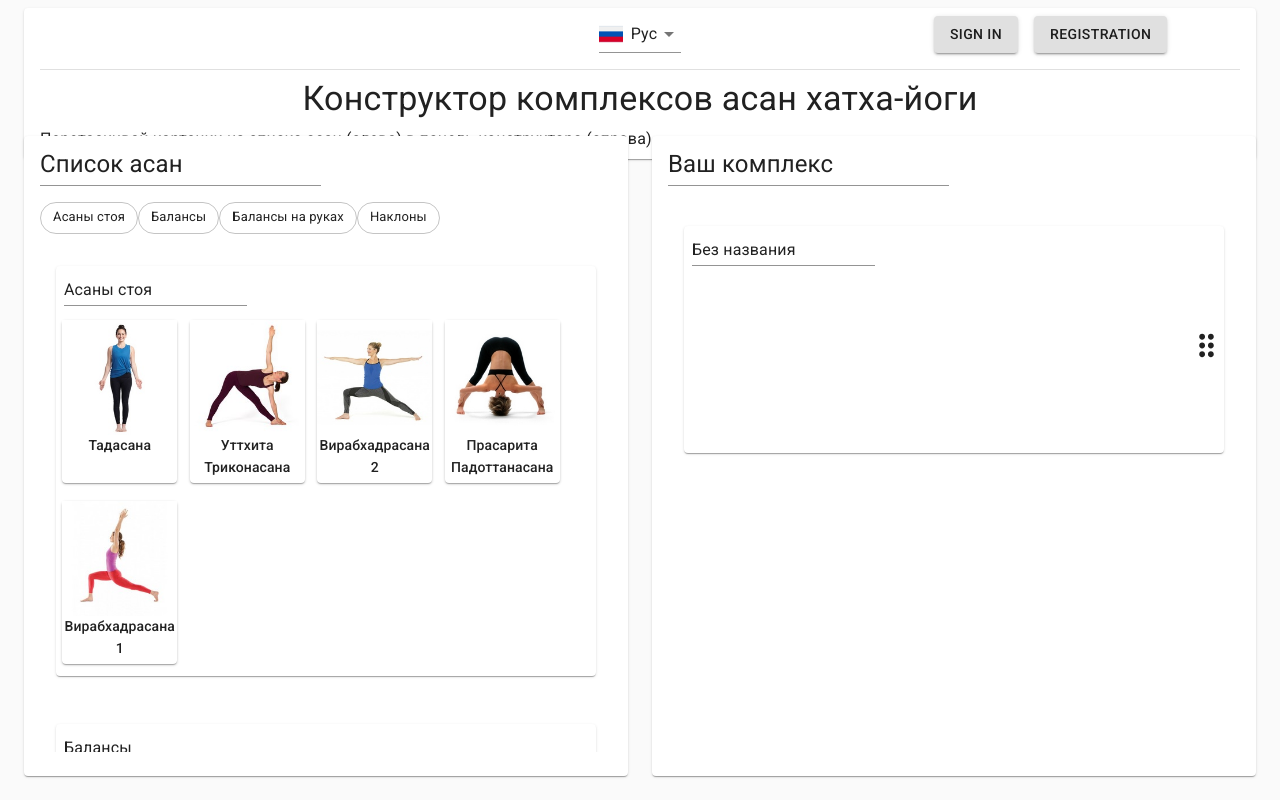
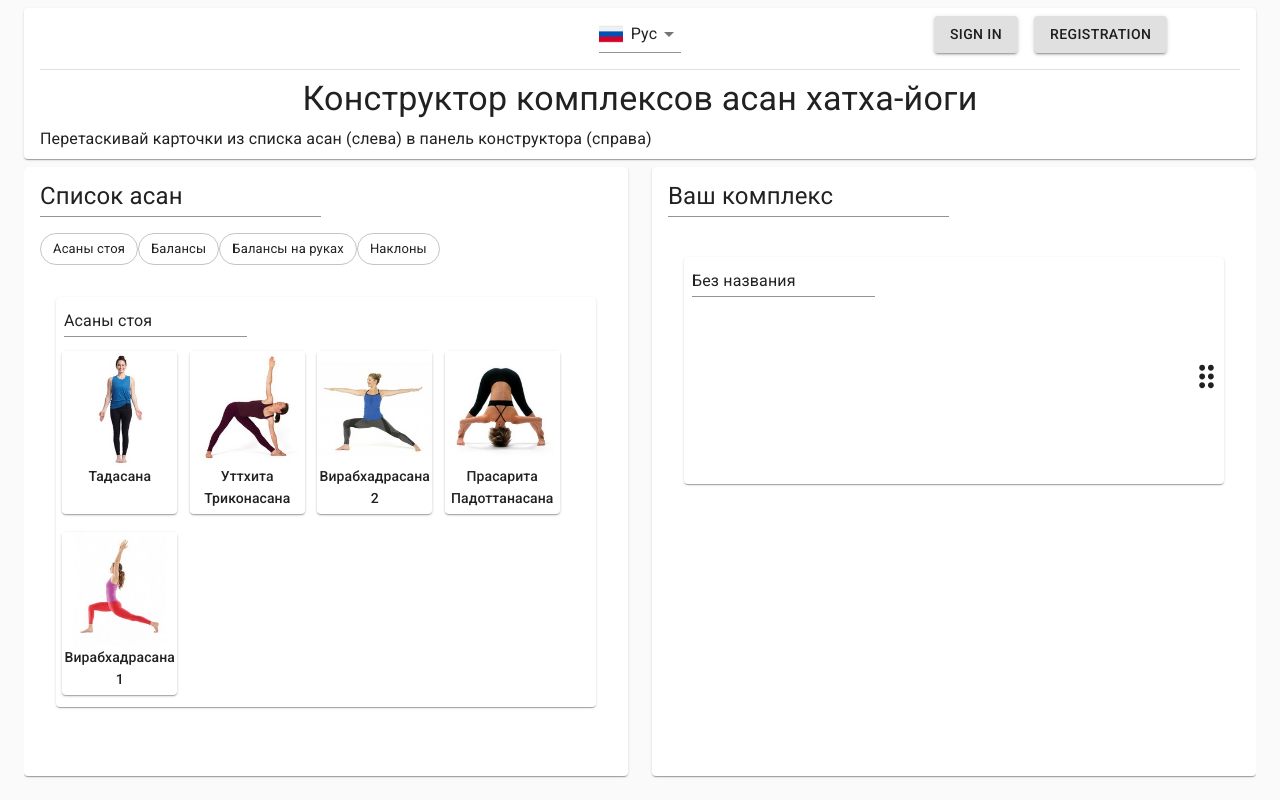
Before and after one commit to Zadovsky/YogaSequenceBuilder, a React app: page / in a window 1280 px wide. Built offline with nearby package versions, Linux system fonts and the light colour scheme.

Commit message:
Улучшил верстку App

```diff
--- a/src/components/App.css
+++ b/src/components/App.css
@@ -2,3 +2,14 @@
   height: 100vh;
   overflow: hidden;
 }
+
+.TopPanelsFlexBox {
+  display: flex;
+  flex-direction: column;
+  height: 100%;
+}
+
+.TopPanelsFlexElement {
+  overflow: hidden;
+  flex-grow: 3;
+}
--- a/src/components/App.js
+++ b/src/components/App.js
@@ -6,26 +6,41 @@ import AsanasPanel from "../containers/AsanasPanel";
 import SchedulePanel from "../containers/SchedulePanel";
 import DnDContext from "../containers/DnDContext";
 import PageTop from "../containers/PageTop";
+import { makeStyles } from "@material-ui/core/styles";
 import "./App.css";
 
+const useStyles = makeStyles(theme => ({
+  grid: {
+    height: "100%"
+  }
+}));
+
 export default function App(props) {
+  const classes = useStyles();
+
   return (
     <React.Fragment>
       <div className="App">
         <CssBaseline />
         <DnDContext>
           <Container maxWidth="lg" style={{ height: "100%" }}>
-            <Grid container spacing={3} style={{ height: "100%" }}>
-              <Grid item xs={12} style={{ height: "17%" }}>
+            <div className="TopPanelsFlexBox">
+              <Grid container spacing={3}>
+                <Grid item xs={12}>
                   <PageTop />
                 </Grid>
-              <Grid item xs={6} style={{ height: "83%" }}>
+              </Grid>
+              <div className="TopPanelsFlexElement">
+                <Grid container spacing={3} className={classes.grid}>
+                  <Grid item xs={6} className={classes.grid}>
                     <AsanasPanel />
                   </Grid>
-              <Grid item xs={6} style={{ height: "83%" }}>
+                  <Grid item xs={6} className={classes.grid}>
                     <SchedulePanel />
                   </Grid>
                 </Grid>
+              </div>
+            </div>
           </Container>
         </DnDContext>
       </div>
```
Lines whose indentation alone changed are shown as unchanged.
